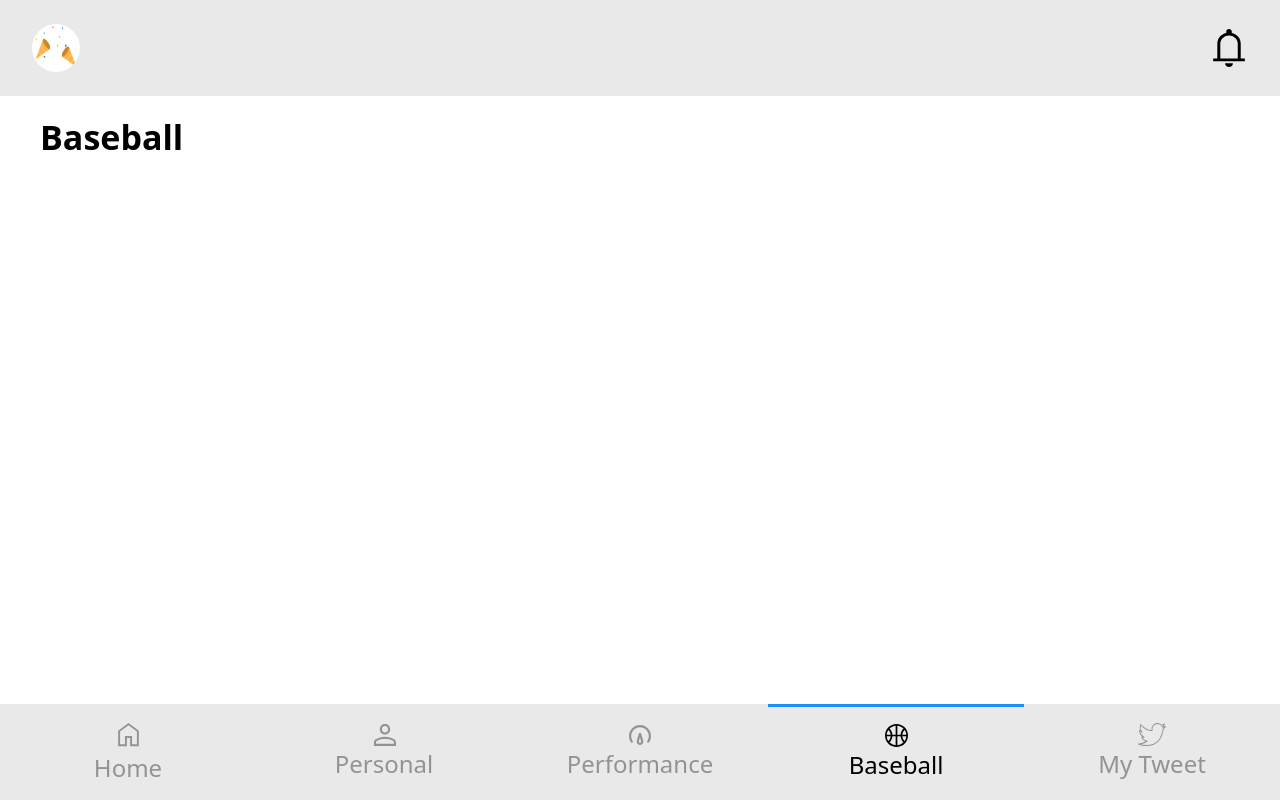
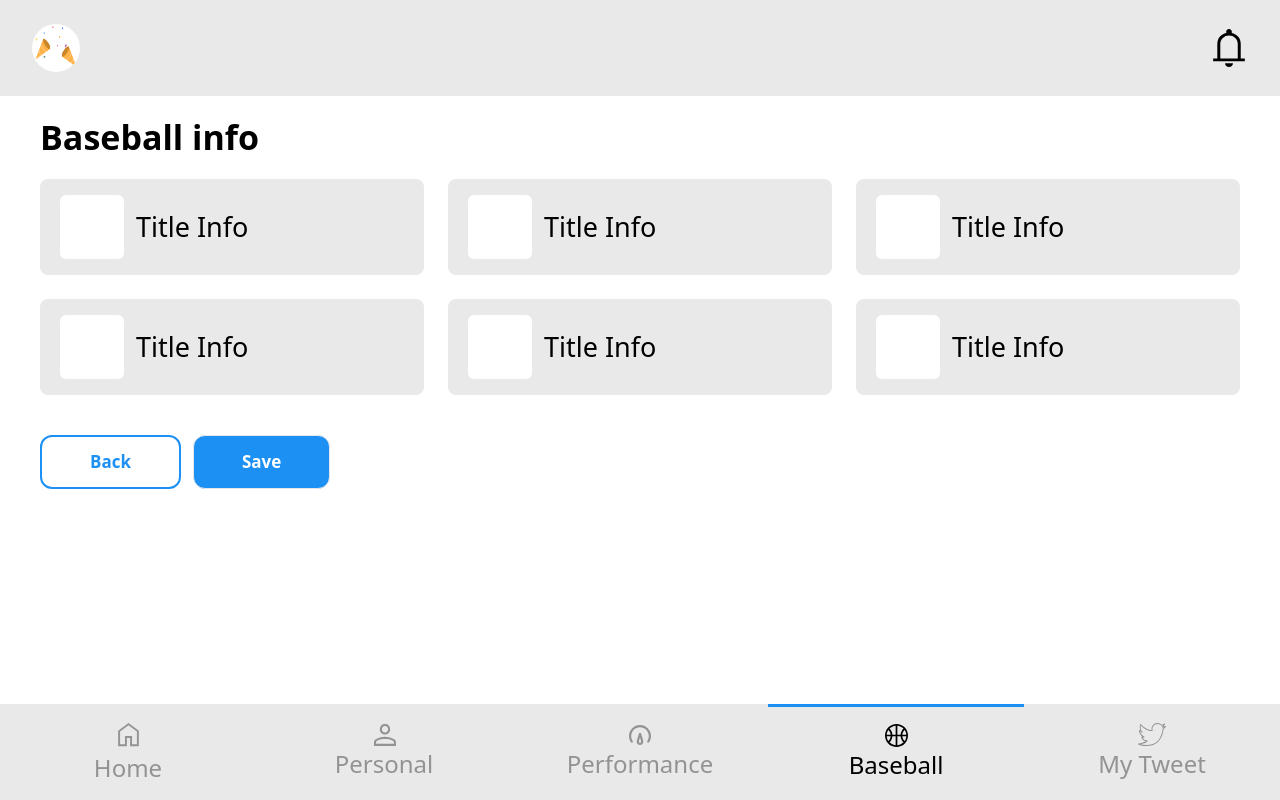
Before and after one commit to mariodev9/upwork1, a Next.js app: page /Baseball in a window 1280 px wide. Built offline with nearby package versions, Linux system fonts and the light colour scheme.

Commit message:
feature baseball info

```diff
--- a/src/pages/Baseball/index.tsx
+++ b/src/pages/Baseball/index.tsx
@@ -5,8 +5,30 @@ const BaseballPage: NextPage = () => {
     return (
       <Layout>
           <div className='mt-20 mb-28 md:mt-24 px-10'>
-            <h1 className='py-4 text-center md:text-start text-3xl font-semibold'>Baseball</h1>
-
+            <h1 className='py-4 text-center md:text-start text-3xl font-semibold'>Baseball info</h1>
+            <div className="grid grid-cols-1 md:grid-cols-2 lg:grid-cols-3 gap-3 md:gap-6">
+              {/* Item */}
+              {[1,2,3,4,5,6].map((category, index) => (
+                <div key={index} className='w-full bg-navbarbg rounded-lg px-5 py-4'>
+                  <div className='flex items-center gap-3 text-xl md:text-2xl font-medium'>
+                    <div className='bg-white h-12 w-20 md:h-20 md:w-20 rounded-md'></div>
+                    <h3>Title Info</h3>
+                  </div>
+                </div>
+              ))}
+            </div>
+            <div className="flex sm:w-full gap-3">
+            <button
+                className="w-1/2 md:w-auto text-xl mt-10 hover:bg-primaryhover text-primary hover:text-white border-2 border-primary py-3 px-12 font-semibold text-md rounded-xl"
+              >
+                Back
+              </button>
+              <button
+                className="w-1/2 md:w-auto text-xl mt-10 bg-primary hover:bg-primaryhover text-white border py-2 px-12 font-semibold text-md rounded-xl"
+              >
+                Save
+              </button>
+            </div>
           </div>
       </Layout>
   )
--- a/src/pages/index.tsx
+++ b/src/pages/index.tsx
@@ -9,7 +9,7 @@ export default function Home() {
     <main
     className='flex w-full h-screen justify-center items-center flex-col gap-10'
     >
-        <Link href={"/Personal"}>Personal</Link>
+        <Link href={"/Home"}>Go to Home</Link>
         <Link href={"/Welcome"}>Welcome Page</Link>
         <Link href={"/Signup"}>Signup Page</Link>
         <Link href={"/Login"}>Login Page</Link>
```
